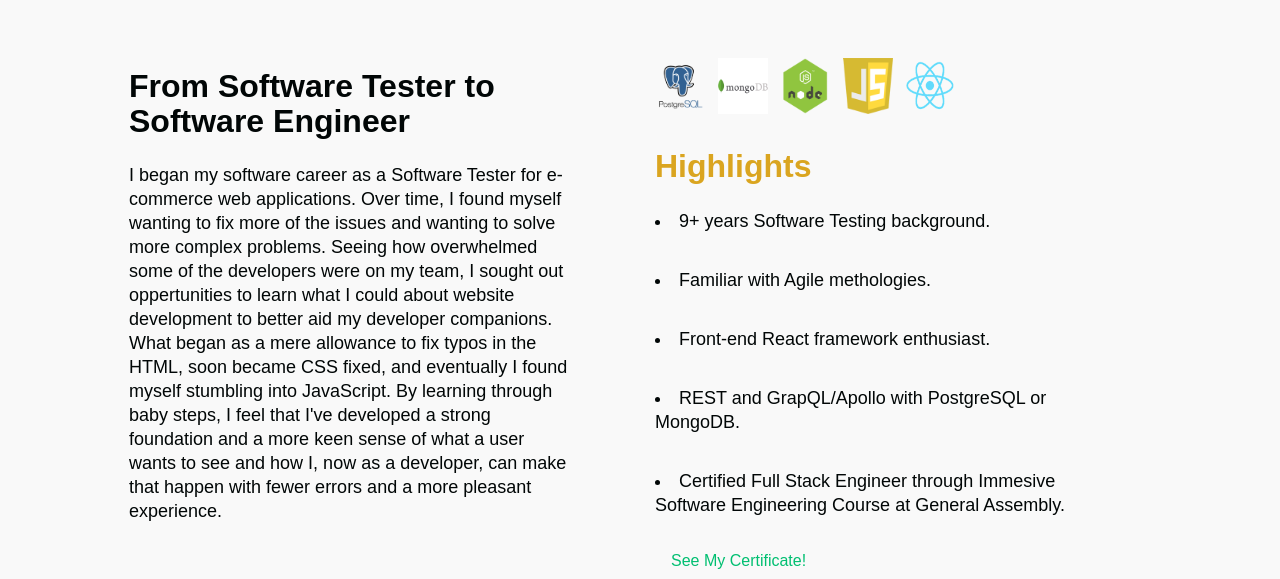
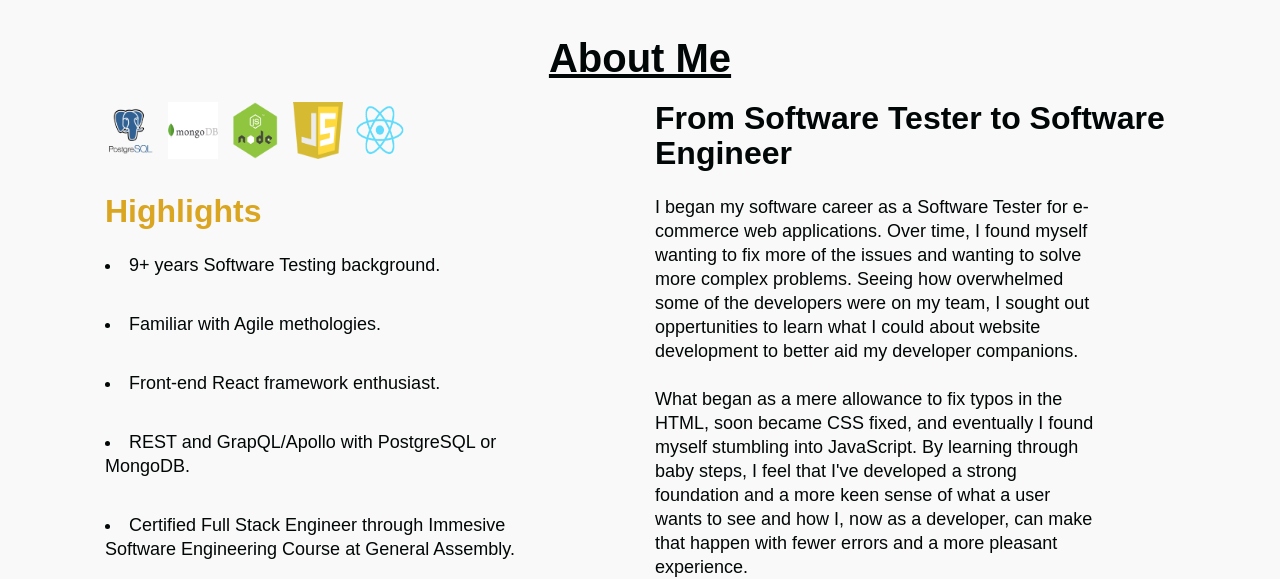
Before and after one commit to bookert921/bookNbeyond, a React (Create React App) app: page / in a window 1280 px wide. Shown: the part 814-1393 px from the top of the page. Built offline with nearby package versions, Linux system fonts and the light colour scheme; a web font is replaced by a local one.

Commit message:
got rid of gap on images to see if it would fix display on safari

```diff
--- a/src/components/AboutSection/AboutContent.js
+++ b/src/components/AboutSection/AboutContent.js
@@ -1,63 +1,10 @@
-// import img from '../../images/img.jpg'
-// import img2 from '../../images/img2.jpg'
-// import img3 from '../../images/svg-1.svg'
-// import img4 from '../../images/img3.jpg'
-
 export const HomeObjOne = {
     id: 'about',
     lightBg: true,
-    lightText: false,
+    darkText: true,
+    leftTopFeature: true,
     lightTextDesc: false,
     topLine: 'About Me',
     headline: 'From Software Tester to Software Engineer',
     description: "I began my software career as a Software Tester for e-commerce web applications. Over time, I found myself wanting to fix more of the issues and wanting to solve more complex problems. Seeing how overwhelmed some of the developers were on my team, I sought out oppertunities to learn what I could about website development to better aid my developer companions. What began as a mere allowance to fix typos in the HTML, soon became CSS fixed, and eventually I found myself stumbling into JavaScript. By learning through baby steps, I feel that I've developed a strong foundation and a more keen sense of what a user wants to see and how I, now as a developer, can make that happen with fewer errors and a more pleasant experience.",
-    darkText: true,
 };
-
-// export const HomeObjTwo = {
-//     id: 'about',
-//     lightBg: false,
-//     lightText: true,
-//     lightTextDesc: false,
-//     topLine: 'Passion',
-//     headline: 'Static Site Generation',
-//     description: "Aenean ante felis, feugiat ut maximus nec, congue nec erat. Vestibulum venenatis iaculis ultrices. Suspendisse ac enim quam. Sed convallis nisl non dolor aliquam sodales. Duis ac sapien pharetra, molestie magna sed, hendrerit diam.Aenean ante felis, feugiat ut maximus nec, congue nec erat. Vestibulum venenatis iaculis ultrices. Suspendisse ac enim quam. Sed convallis nisl non dolor aliquam sodales. Duis ac sapien pharetra, molestie magna sed, hendrerit diam.Aenean ante felis, feugiat ut maximus nec, congue nec erat. Vestibulum venenatis iaculis ultrices. Suspendisse ac enim quam. Sed convallis nisl non dolor aliquam sodales. Duis ac sapien pharetra, molestie magna sed, hendrerit diam.",
-//     imgStart: true,
-//     img: img,
-//     alt: 'Binary Sphere',
-//     dark: false,
-//     primary: false,
-//     darkText: false,
-// };
-
-// export const HomeObjThree = {
-//     id: 'projects',
-//     lightBg: true,
-//     lightText: false,
-//     lightTextDesc: true,
-//     topLine: 'Person Achievements',
-//     headline: 'My Top 3',
-//     description: "In purus purus, tristique vel finibus in, egestas porta lacus. Nullam porttitor ex vitae sollicitudin scelerisque. Phasellus euismod, ante eget pharetra convallis, est massa ultricies lacus, non aliquam diam lorem a felis. Phasellus sodales sagittis diam ut fringilla. Nulla ut felis erat. Suspendisse ut pretium lacus, et suscipit felis. Nulla non est at leo pulvinar luctus quis placerat quam. Nulla facilisi. Aenean ante felis, feugiat ut maximus nec, congue nec erat. Vestibulum venenatis iaculis ultrices. Suspendisse ac enim quam. Sed convallis nisl non dolor aliquam sodales. Duis ac sapien pharetra, molestie magna sed, hendrerit diam.",
-//     imgStart: false,
-//     img: img2,
-//     alt: 'art',
-//     dark: true,
-//     primary: true,
-//     darkText: true,
-// };
-
-// export const HomeObjFour = {
-//     id: 'projects',
-//     lightBg: false,
-//     lightText: true,
-//     lightTextDesc: true,
-//     topLine: 'My Interests',
-//     headline: 'Ongoing Research',
-//     description: "In purus purus, tristique vel finibus in, egestas porta lacus. Nullam porttitor ex vitae sollicitudin scelerisque. Phasellus euismod, ante eget pharetra convallis, est massa ultricies lacus, non aliquam diam lorem a felis. Phasellus sodales sagittis diam ut fringilla. Nulla ut felis erat. Suspendisse ut pretium lacus, et suscipit felis. Nulla non est at leo pulvinar luctus quis placerat quam. Nulla facilisi. Aenean ante felis, feugiat ut maximus nec, congue nec erat. Vestibulum venenatis iaculis ultrices. Suspendisse ac enim quam. Sed convallis nisl non dolor aliquam sodales. Duis ac sapien pharetra, molestie magna sed, hendrerit diam.",
-//     imgStart: false,
-//     img: img4,
-//     alt: 'Binary Sphere',
-//     dark: true,
-//     primary: true,
-//     darkText: false,
-// };
--- a/src/components/AboutSection/AboutSectionElements.js
+++ b/src/components/AboutSection/AboutSectionElements.js
@@ -3,6 +3,7 @@ import styled from 'styled-components';
 export const AboutContainer = styled.div`
     color: #fff;
     background: ${({ lightBg }) => (lightBg ? '#f9f9f9' : '#010606')};
+    padding: 80px 40px;
 
     @media screen and (max-width: 786px) {
         padding: 80px 40px;
@@ -10,52 +11,25 @@ export const AboutContainer = styled.div`
 `;
 
 export const AboutWrapper = styled.div`
-    display: grid;
     z-index: 1;
-    height: 600px;
     width: 100%;
     max-width: 1100px;
     margin-right: auto;
     margin-left: auto;
-    padding: 0 24px;
     justify-content: center;
-
-    @media screen and (max-width: 910px){
-        height: 700px;
-    }
-
-    @media screen and (max-width: 790px){
-        height: 1000px;
-    }
-
-    @media screen and (max-width: 565px){
-        height: 1100px;
-    }
-
-    @media screen and (max-width: 500px){
-        height: 1300px;
-    }
-
-    @media screen and (max-width: 455px){
-        height: 1500px;
-    }
-
-    @media screen and (max-width: 410px){
-        height: 1600px;
-    }
 `;
 
 export const AboutRow = styled.div`
+    display: -ms-grid;
     display: grid;
     grid-auto-columns: minmax(auto, 1fr);
     align-items: center;
-    ${'' /* In case of image insertion */}
-    grid-template-areas: ${({ imgStart }) =>
-        imgStart ? `'col2 col1'` : `'col1 col2'`};
+    grid-template-areas: ${({ leftTopFeature }) =>
+        leftTopFeature ? `'col2 col1'` : `'col1 col2'`};
 
     @media screen and (max-width: 786px) {
-        grid-template-areas: ${({ imgStart }) =>
-        imgStart ? `'col1' 'col2'` : `'col1 col1' 'col2 col2'`};
+        grid-template-areas: ${({ leftTopFeature }) =>
+        leftTopFeature ? `'col2' 'col1'` : `'col1' 'col2'`};
     }
 `;
 
@@ -69,12 +43,6 @@ export const Column2 = styled.div`
     margin-bottom: 15px;
     padding: 0 15px;
     grid-area: col2;
-`;
-
-export const TextWrapper = styled.div`
-    max-width: 540px;
-    padding-top: 0;
-    ${'' /* padding-bottom: 60px; */}
 `;
 
 export const AboutTitle = styled.h1`
@@ -104,7 +72,7 @@ export const Heading = styled.h1`
 
     line-height: 1.1;
     font-weight: 600px;
-    color: ${({ lightText }) => lightText ? '#f7f8fa' : '#010606'};
+    color: ${({ darkText }) => darkText ? '#010606' : '#f7f8fa'};
 
     @media screen and (max-width: 480px){
         font-size: 32px;
@@ -131,7 +99,6 @@ export const ImgWrap = styled.div`
     margin-bottom: 35px;
     display: flex;
     justify-content: space-between;
-    gap: 10px;
 `;
 
 export const Img = styled.img`
--- a/src/components/AboutSection/index.js
+++ b/src/components/AboutSection/index.js
@@ -1,5 +1,5 @@
 import React from 'react';
-import { AboutRow, Img, ImgWrap, AboutWrapper, Column1, Column2, HighlightPoints, HighlightPointsWrapper, Highlights, TextWrapper, Heading, Subtitle, AboutContainer, AboutTitle, CertificateLink } from './AboutSectionElements';
+import { AboutRow, Img, ImgWrap, AboutWrapper, Column1, Column2, HighlightPoints, HighlightPointsWrapper, Highlights, Heading, Subtitle, AboutContainer, AboutTitle, CertificateLink } from './AboutSectionElements';
 import Cert from '../../pdfs/Certificate-of-Completion.pdf';
 import PostgresImg from '../../images/postgresql.png';
 import ReactImg from '../../images/react.png';
@@ -7,18 +7,21 @@ import NodeImg from '../../images/nodejs.png';
 import JSImg from '../../images/javascript.png';
 import MongoDBImg from '../../images/mongodb.png';
 
-const AboutSection = ({ lightBg, id, imgStart, topLine, lightText, darkText, headline, description, img, alt }) => {
+const AboutSection = ({ lightBg, id, topLine, darkText, headline, leftTopFeature }) => {
     return (
         <>
             <AboutContainer lightBg={lightBg} id={id}>
                 <AboutTitle darkText={darkText}>{topLine}</AboutTitle>
                 <AboutWrapper>
-                    <AboutRow>
+                    <AboutRow leftTopFeature={leftTopFeature}>
                         <Column1>
-                            <TextWrapper>
-                                <Heading darkText={darkText}>{headline}</Heading>
-                                <Subtitle darkText={darkText}>{description}</Subtitle>
-                            </TextWrapper>
+                            <Heading darkText={darkText}>{headline}</Heading>
+                            <Subtitle darkText={darkText}>
+                                I began my software career as a Software Tester for e-commerce web applications. Over time, I found myself wanting to fix more of the issues and wanting to solve more complex problems. Seeing how overwhelmed some of the developers were on my team, I sought out oppertunities to learn what I could about website development to better aid my developer companions.
+                                    <br />
+                                <br />
+                                    What began as a mere allowance to fix typos in the HTML, soon became CSS fixed, and eventually I found myself stumbling into JavaScript. By learning through baby steps, I feel that I've developed a strong foundation and a more keen sense of what a user wants to see and how I, now as a developer, can make that happen with fewer errors and a more pleasant experience.
+                                </Subtitle>
                         </Column1>
                         <Column2>
                             <ImgWrap>
@@ -37,7 +40,6 @@ const AboutSection = ({ lightBg, id, imgStart, topLine, lightText, darkText, hea
                                 <HighlightPoints darkText={darkText}>Certified Full Stack Engineer through Immesive Software Engineering Course at General Assembly.</HighlightPoints>
                                 <CertificateLink href={Cert}>See My Certificate!</CertificateLink>
                             </HighlightPointsWrapper>
-
                         </Column2>
                     </AboutRow>
                 </AboutWrapper>
```
